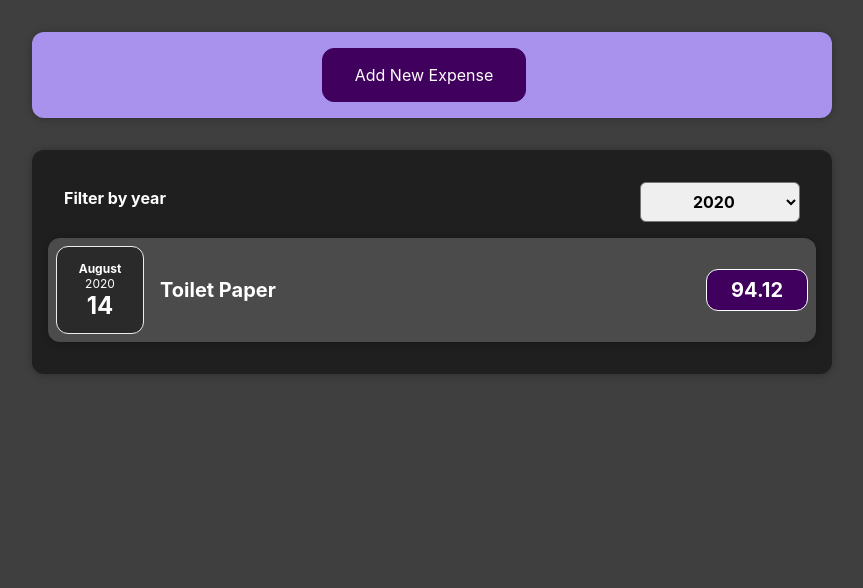
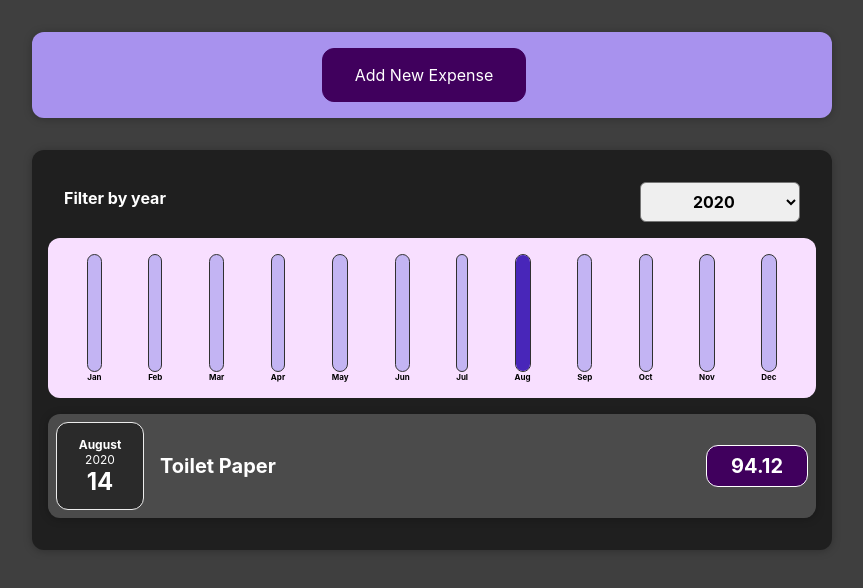
Before and after one commit to Santamaria-Alex/react-web-exercises, a React (Create React App) app: page / in a window 1280 px wide. Shown: the top 588 px of the page, without its empty margins (208-1071 px from the left). Built offline with nearby package versions, Linux system fonts and the light colour scheme.

Commit message:
added chart and is filled dynamically

```diff
--- /dev/null
+++ b/src/components/Chart/Chart.css
@@ -0,0 +1,9 @@
+.chart {
+    padding: 1rem;
+    border-radius: 12px;
+    background-color: #f8dfff;
+    text-align: center;
+    display: flex;
+    justify-content: space-around;
+    height: 10rem;
+}
--- /dev/null
+++ b/src/components/Chart/Chart.js
@@ -0,0 +1,27 @@
+import React from "react";
+import ChartBar from './ChartBar'
+import './Chart.css'
+
+
+const Chart = props => {
+
+    //dataPointValues is returning a new array of just the values of dataPoint, which was an object. So we're getting the number from the object.
+    const dataPointValues = props.dataPoints.map(dataPoint => dataPoint.value);
+
+    //we use the spread operator here bc max() needs a list, and the spread operator makes all the dataPointValues stand alone arguments aka a list.
+    const totalMaximum = Math.max(...dataPointValues);
+
+    return (
+        <div className="chart">
+            {props.dataPoints.map(dataPoint =>
+                <ChartBar
+                    key={dataPoint.label}
+                    value={dataPoint.value}
+                    maxValue={totalMaximum}
+                    label={dataPoint.label}
+                />)}
+        </div>
+    )
+}
+
+export default Chart;
--- /dev/null
+++ b/src/components/Chart/ChartBar.css
@@ -0,0 +1,30 @@
+.chart-bar {
+    height: 100%;
+    display: flex;
+    flex-direction: column;
+    align-items: center;
+}
+
+.chart-bar__inner {
+    height: 100%;
+    width: 100%;
+    border: 1px solid #313131;
+    border-radius: 12px;
+    background-color: #c3b4f3;
+    overflow: hidden;
+    display: flex;
+    flex-direction: column;
+    justify-content: flex-end;
+}
+
+.chart-bar__fill {
+    background-color: #4826b9;
+    width: 100%;
+    transition: all 0.3s ease-out;
+}
+
+.chart-bar__label {
+    font-weight: bold;
+    font-size: 0.5rem;
+    text-align: center;
+}
--- /dev/null
+++ b/src/components/Chart/ChartBar.js
@@ -0,0 +1,24 @@
+import React from "react";
+import './ChartBar.css'
+
+const ChartBar = props => {
+    let barFillHeight = '0%';
+
+    if (props.maxValue > 0){
+        barFillHeight = Math.round((props.value / props.maxValue) * 100) + '%';
+    }
+
+    return (
+        <div className="chart-bar">
+            <div className="chart-bar__inner">
+                <div
+                    className="chart-bar__fill"
+                    style={{height: barFillHeight}}>
+                </div>
+            </div>
+            <div className="chart-bar__label">{props.label}</div>
+        </div>
+    )
+}
+
+export default ChartBar;
--- a/src/components/Expenses/Expenses.js
+++ b/src/components/Expenses/Expenses.js
@@ -6,6 +6,7 @@
 import './ExpensesFilter';
 import ExpensesFilter from "./ExpensesFilter";
 import ExpensesList from "./ExpensesList";
+import ExpensesChart from "./ExpensesChart";
 
 const Expenses = (props) => {
 
@@ -26,7 +27,11 @@
             <Card className='expenses'>
                 {/*onChangeFilter is called in ExpensesFilter.js
                 which is getting the target.value*/}
-                <ExpensesFilter selected={filteredYear} onChangeFilter={filterChangeHandler}/>
+                <ExpensesFilter
+                    selected={filteredYear}
+                    onChangeFilter={filterChangeHandler}
+                />
+                <ExpensesChart expenses={filteredExpenses}/>
                 <ExpensesList items={filteredExpenses}/>
             </Card>
         </div>
--- /dev/null
+++ b/src/components/Expenses/ExpensesChart.js
@@ -0,0 +1,32 @@
+import React from "react";
+import Chart from "../Chart/Chart";
+
+const ExpensesChart = props => {
+    const chartDataPoints = [
+        {label: 'Jan', value: 0},
+        {label: 'Feb', value: 0},
+        {label: 'Mar', value: 0},
+        {label: 'Apr', value: 0},
+        {label: 'May', value: 0},
+        {label: 'Jun', value: 0},
+        {label: 'Jul', value: 0},
+        {label: 'Aug', value: 0},
+        {label: 'Sep', value: 0},
+        {label: 'Oct', value: 0},
+        {label: 'Nov', value: 0},
+        {label: 'Dec', value: 0}
+    ]; //these are the dataPoints that are being called in Chart.js
+
+    //have to use for of loop bc props.expenses is an array, not an object.
+    //use for in loop for objects
+    for (const expense of props.expenses){
+        const expenseMonth = expense.date.getMonth();
+        chartDataPoints[expenseMonth].value += expense.amount;
+    }
+
+    return (
+        <Chart dataPoints={chartDataPoints}/>
+    )
+};
+
+export default ExpensesChart;
--- a/src/components/NewExpense/ExpenseForm.js
+++ b/src/components/NewExpense/ExpenseForm.js
@@ -26,7 +26,7 @@
 
         const expenseData = {
             title: enteredTitle,
-            amount: enteredAmount,
+            amount: +enteredAmount,
             date: new Date(enteredDate)
         }
 
```
